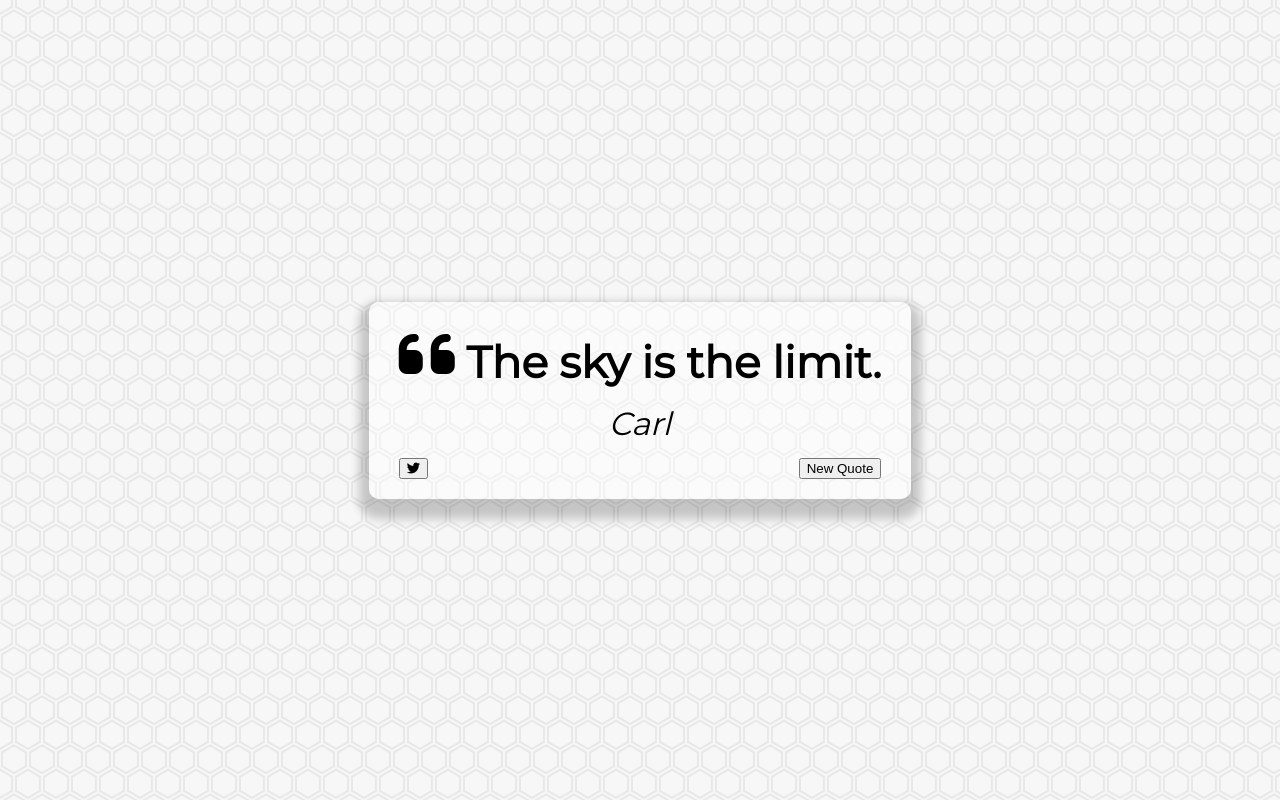
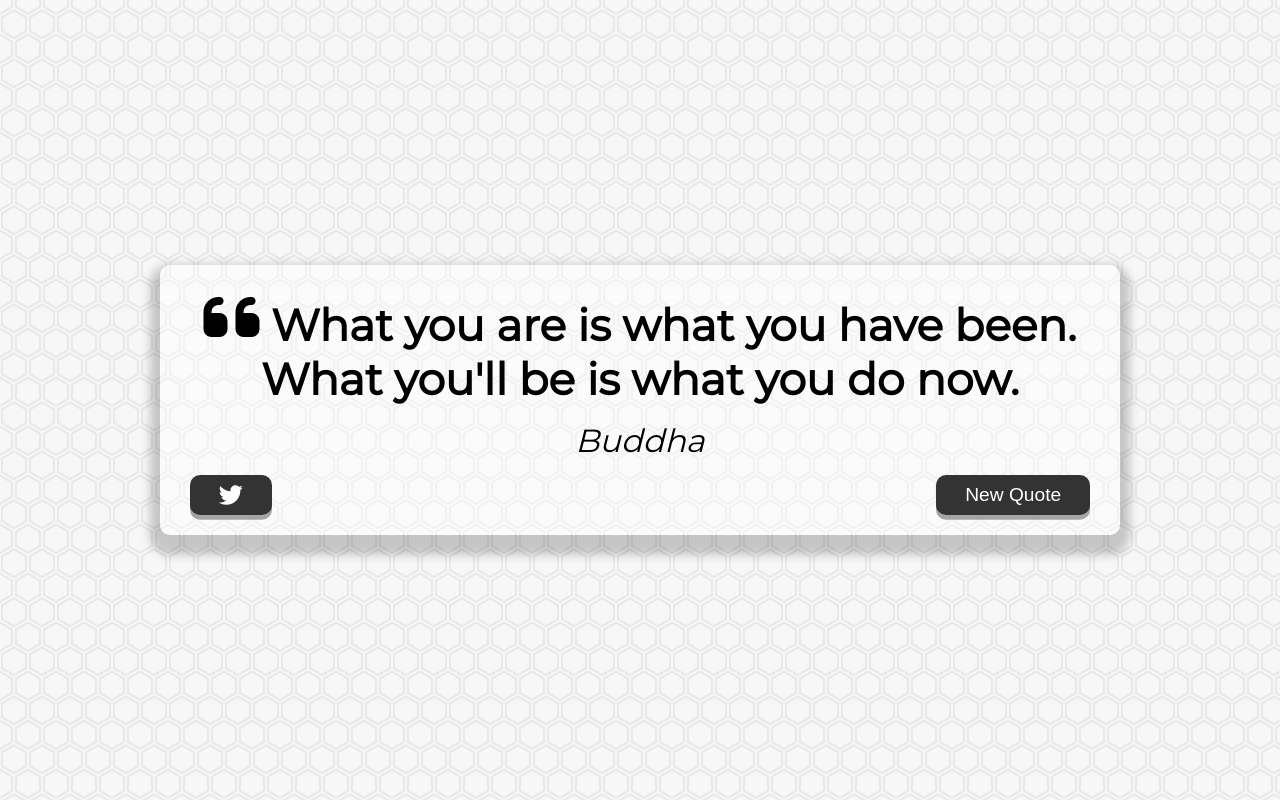
Before and after one commit to CarlEvaristo/quote-generator, a plain HTML site: page index.html in a window 1280 px wide. Drawn offline with Linux system fonts and the light colour scheme.

Commit message:
small changes to ui

```diff
--- a/index.html
+++ b/index.html
@@ -14,12 +14,12 @@
         <!-- Quote element -->
         <div class="quote-text">
             <i class="fas fa-quote-left"></i>
-            <span id="quote">The sky is the limit.</span>
+            <span id="quote">What you are is what you have been. What you'll be is what you do now.</span>
             <!-- <i class="fas fa-quote-right"></i> -->
         </div>
         <!-- Author element -->
         <div class="quote-author">
-            <span id="author">Carl</span>
+            <span id="author">Buddha</span>
         </div>
         <!-- Buttons -->
         <div class="button-container">
--- a/script.js
+++ b/script.js
@@ -1 +1 @@
-console.log("testing")
+// GET QUOTES FROM API
--- a/style.css
+++ b/style.css
@@ -57,6 +57,38 @@ body {
     justify-content:space-between;
 }
 
+.twitter-button:hover {
+    color:dodgerblue;
+}
+
+.fa-twitter {
+    font-size: 1.5rem;
+}
+
+button {
+    cursor: pointer;  /* give "hand" pointer on mouseover */
+    font-size: 1.2rem;
+    height: 2.5rem;
+    border:none;
+    border-radius:10px;
+    color:#ffffff;
+    background:#333;
+    outline:none;  /* prevent blue outline on click */
+    padding: 0.5rem 1.8rem;
+    box-shadow: 0 0.3rem rgba(121,121,121,0.65);
+}
+
+button:hover {
+    filter: brightness(150%);
+}
+
+button:active {
+    transform: translate(0, 0.3rem);  /* no horizontal movement, only vertical click movement */
+    box-shadow: 0 0.1rem rgba(121,121,121,0.65); /* decreasing the shadow helps with the click illusion */
+}
+
+
+
 /* MEDIA QUERY: TABLET OR SMALLER */
 @media screen and (max-width:1000px) {
     .quote-container {
```
